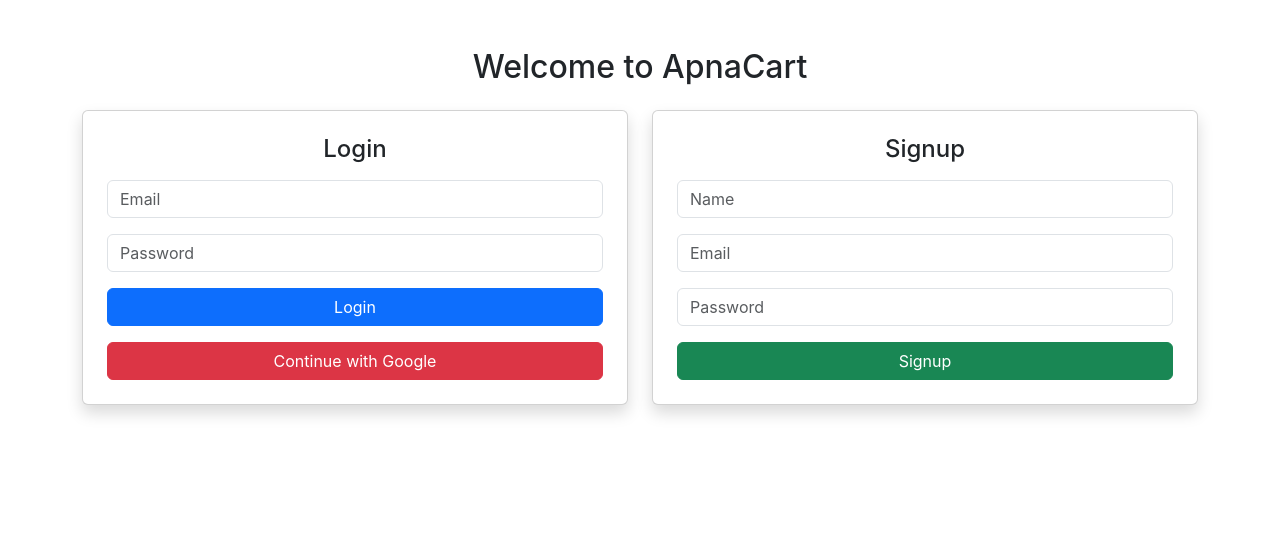
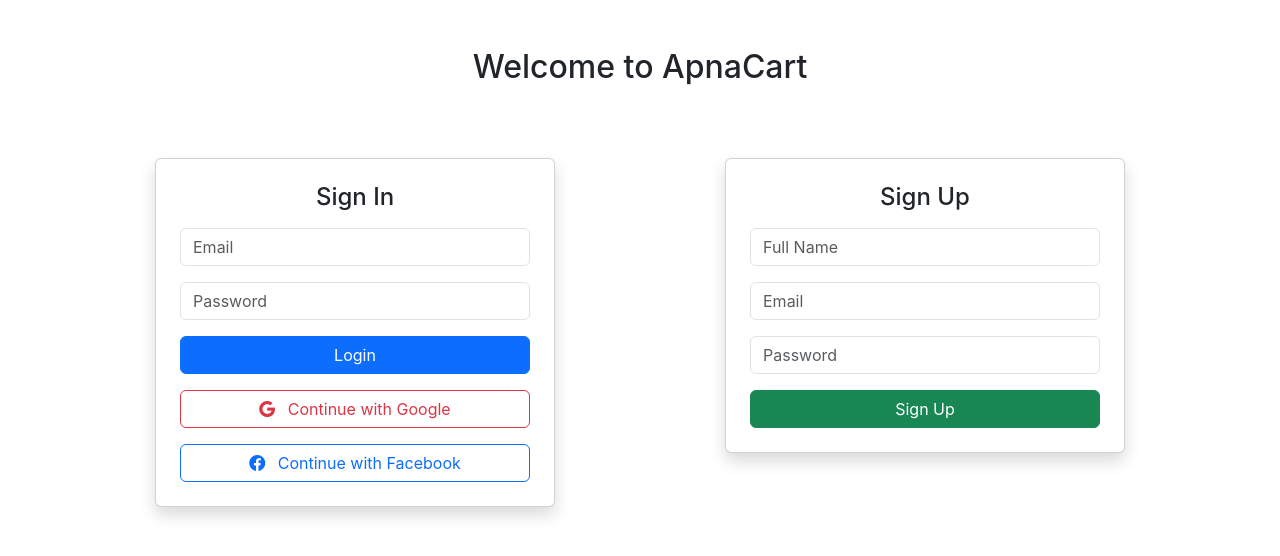
Before and after one commit to zohaib-babar/Apna-cart, a React (Create React App) app: page / in a window 1280 px wide. Shown: the top 556 px of the page. Built offline with nearby package versions, Linux system fonts and the light colour scheme.

Commit message:
add login.js

```diff
--- a/src/components/Login.js
+++ b/src/components/Login.js
@@ -1,111 +1,111 @@
+import React, { useState } from "react";
+import axios from "axios";
+
+export default function Login({ onLogin }) {
+  const [form, setForm] = useState({ email: "", password: "" });
+
+  const handleChange = (e) => {
+    setForm({ ...form, [e.target.name]: e.target.value });
+  };
+
+  const handleSubmit = async (e) => {
+    e.preventDefault();
+    try {
+      const res = await axios.post("http://localhost:5000/api/auth/login", form);
+
+      // Save JWT token
+      localStorage.setItem("token", res.data.token);
+
+      alert("Login successful ✅");
+      onLogin(); // parent ko inform karna (dashboard redirect, etc.)
+    } catch (err) {
+      alert(err.response?.data?.error || "Login failed");
+    }
+  };
+
+  return (
+    <div className="container mt-5">
+      <div className="card shadow p-4" style={{ maxWidth: "400px", margin: "auto" }}>
+        <h4 className="mb-3 text-center">Sign In</h4>
+        <form onSubmit={handleSubmit}>
+          <input
+            type="email"
+            name="email"
+            className="form-control mb-3"
+            placeholder="Email"
+            value={form.email}
+            onChange={handleChange}
+          />
+          <input
+            type="password"
+            name="password"
+            className="form-control mb-3"
+            placeholder="Password"
+            value={form.password}
+            onChange={handleChange}
+          />
+          <button className="btn btn-primary w-100">Login</button>
+        </form>
+
+        <div className="text-center mt-3">
+          <button type="button" className="btn btn-outline-danger w-100">
+            <i className="bi bi-google me-2"></i> Continue with Google
+          </button>
+        </div>
+
+        <div className="text-center mt-3">
+          <button type="button" className="btn btn-outline-primary w-100">
+            <i className="bi bi-facebook me-2"></i> Continue with Facebook
+          </button>
+        </div>
+      </div>
+    </div>
+  );
+}
+
 // import React, { useState } from "react";
 // import axios from "axios";
 
 // export default function Login({ onLogin }) {
-//   const [form, setForm] = useState({ email: "", password: "" });
-
-//   const handleChange = (e) => {
-//     setForm({ ...form, [e.target.name]: e.target.value });
-//   };
+//   const [email, setEmail] = useState("");
+//   const [password, setPassword] = useState("");
 
 //   const handleSubmit = async (e) => {
 //     e.preventDefault();
 //     try {
-//       const res = await axios.post("http://localhost:5000/api/auth/login", form);
-
-//       // Save JWT token
-//       localStorage.setItem("token", res.data.token);
-
-//       alert("Login successful ✅");
-//       onLogin(); // parent ko inform karna (dashboard redirect, etc.)
+//       const res = await axios.post("http://localhost:5000/api/auth/login", {
+//         email,
+//         password,
+//       });
+//       alert(res.data.message);
+//       localStorage.setItem("token", res.data.token); // JWT token save
+//       onLogin();
 //     } catch (err) {
 //       alert(err.response?.data?.error || "Login failed");
 //     }
 //   };
 
 //   return (
-//     <div className="container mt-5">
-//       <div className="card shadow p-4" style={{ maxWidth: "400px", margin: "auto" }}>
-//         <h4 className="mb-3 text-center">Sign In</h4>
-//         <form onSubmit={handleSubmit}>
-//           <input
-//             type="email"
-//             name="email"
-//             className="form-control mb-3"
-//             placeholder="Email"
-//             value={form.email}
-//             onChange={handleChange}
-//           />
-//           <input
-//             type="password"
-//             name="password"
-//             className="form-control mb-3"
-//             placeholder="Password"
-//             value={form.password}
-//             onChange={handleChange}
-//           />
-//           <button className="btn btn-primary w-100">Login</button>
-//         </form>
-
-//         <div className="text-center mt-3">
-//           <button type="button" className="btn btn-outline-danger w-100">
-//             <i className="bi bi-google me-2"></i> Continue with Google
-//           </button>
-//         </div>
-
-//         <div className="text-center mt-3">
-//           <button type="button" className="btn btn-outline-primary w-100">
-//             <i className="bi bi-facebook me-2"></i> Continue with Facebook
-//           </button>
-//         </div>
-//       </div>
+//     <div className="card shadow p-4">
+//       <h4 className="mb-3 text-center">Login</h4>
+//       <form onSubmit={handleSubmit}>
+//         <input
+//           type="email"
+//           className="form-control mb-3"
+//           placeholder="Email"
+//           value={email}
+//           onChange={(e) => setEmail(e.target.value)}
+//         />
+//         <input
+//           type="password"
+//           className="form-control mb-3"
+//           placeholder="Password"
+//           value={password}
+//           onChange={(e) => setPassword(e.target.value)}
+//         />
+//         <button className="btn btn-primary w-100">Login</button>
+//         <button className="btn btn-danger mt-3 w-100">Continue with Google</button>
+//       </form>
 //     </div>
 //   );
 // }
-
-import React, { useState } from "react";
-import axios from "axios";
-
-export default function Login({ onLogin }) {
-  const [email, setEmail] = useState("");
-  const [password, setPassword] = useState("");
-
-  const handleSubmit = async (e) => {
-    e.preventDefault();
-    try {
-      const res = await axios.post("http://localhost:5000/api/auth/login", {
-        email,
-        password,
-      });
-      alert(res.data.message);
-      localStorage.setItem("token", res.data.token); // JWT token save
-      onLogin();
-    } catch (err) {
-      alert(err.response?.data?.error || "Login failed");
-    }
-  };
-
-  return (
-    <div className="card shadow p-4">
-      <h4 className="mb-3 text-center">Login</h4>
-      <form onSubmit={handleSubmit}>
-        <input
-          type="email"
-          className="form-control mb-3"
-          placeholder="Email"
-          value={email}
-          onChange={(e) => setEmail(e.target.value)}
-        />
-        <input
-          type="password"
-          className="form-control mb-3"
-          placeholder="Password"
-          value={password}
-          onChange={(e) => setPassword(e.target.value)}
-        />
-        <button className="btn btn-primary w-100">Login</button>
-        <button className="btn btn-danger mt-3 w-100">Continue with Google</button>
-      </form>
-    </div>
-  );
-}
--- a/src/components/Signup.js
+++ b/src/components/Signup.js
@@ -1,70 +1,3 @@
-// import React, { useState } from "react";
-// import axios from "axios";
-
-// export default function Signup() {
-//   const [name, setName] = useState("");
-//   const [email, setEmail] = useState("");
-//   const [password, setPassword] = useState("");
-
-//   const handleSubmit = async (e) => {
-//     e.preventDefault();
-
-//     try {
-//       // Backend ko request bhej rahe hain
-//       const res = await axios.post("http://localhost:5000/api/auth/signup", {
-//         name,
-//         email,
-//         password,
-//       });
-
-//       alert(res.data.message); // "User registered successfully!"
-//       console.log("User saved in DB:", res.data);
-
-//       // Form clear
-//       setName("");
-//       setEmail("");
-//       setPassword("");
-//     } catch (err) {
-//       alert(err.response?.data?.error || "Signup failed");
-//     }
-//   };
-
-//   return (
-//     <div className="container mt-5">
-//       <div
-//         className="card shadow p-4"
-//         style={{ maxWidth: "400px", margin: "auto" }}
-//       >
-//         <h4 className="mb-3 text-center">Sign Up</h4>
-//         <form onSubmit={handleSubmit}>
-//           <input
-//             type="text"
-//             className="form-control mb-3"
-//             placeholder="Full Name"
-//             value={name}
-//             onChange={(e) => setName(e.target.value)}
-//           />
-//           <input
-//             type="email"
-//             className="form-control mb-3"
-//             placeholder="Email"
-//             value={email}
-//             onChange={(e) => setEmail(e.target.value)}
-//           />
-//           <input
-//             type="password"
-//             className="form-control mb-3"
-//             placeholder="Password"
-//             value={password}
-//             onChange={(e) => setPassword(e.target.value)}
-//           />
-//           <button className="btn btn-success w-100">Sign Up</button>
-//         </form>
-//       </div>
-//     </div>
-//   );
-// }
-
 import React, { useState } from "react";
 import axios from "axios";
 
@@ -73,28 +6,41 @@
   const [email, setEmail] = useState("");
   const [password, setPassword] = useState("");
 
-  const handleSignup = async (e) => {
+  const handleSubmit = async (e) => {
     e.preventDefault();
+
     try {
+      // Backend ko request bhej rahe hain
       const res = await axios.post("http://localhost:5000/api/auth/signup", {
         name,
         email,
         password,
       });
-      alert(res.data.message);
+
+      alert(res.data.message); // "User registered successfully!"
+      console.log("User saved in DB:", res.data);
+
+      // Form clear
+      setName("");
+      setEmail("");
+      setPassword("");
     } catch (err) {
       alert(err.response?.data?.error || "Signup failed");
     }
   };
 
   return (
-    <div className="card shadow p-4">
-      <h4 className="mb-3 text-center">Signup</h4>
-      <form onSubmit={handleSignup}>
+    <div className="container mt-5">
+      <div
+        className="card shadow p-4"
+        style={{ maxWidth: "400px", margin: "auto" }}
+      >
+        <h4 className="mb-3 text-center">Sign Up</h4>
+        <form onSubmit={handleSubmit}>
           <input
             type="text"
             className="form-control mb-3"
-          placeholder="Name"
+            placeholder="Full Name"
             value={name}
             onChange={(e) => setName(e.target.value)}
           />
@@ -112,8 +58,62 @@
             value={password}
             onChange={(e) => setPassword(e.target.value)}
           />
-        <button className="btn btn-success w-100">Signup</button>
+          <button className="btn btn-success w-100">Sign Up</button>
         </form>
+      </div>
     </div>
   );
 }
+
+// import React, { useState } from "react";
+// import axios from "axios";
+
+// export default function Signup() {
+//   const [name, setName] = useState("");
+//   const [email, setEmail] = useState("");
+//   const [password, setPassword] = useState("");
+
+//   const handleSignup = async (e) => {
+//     e.preventDefault();
+//     try {
+//       const res = await axios.post("http://localhost:5000/api/auth/signup", {
+//         name,
+//         email,
+//         password,
+//       });
+//       alert(res.data.message);
+//     } catch (err) {
+//       alert(err.response?.data?.error || "Signup failed");
+//     }
+//   };
+
+//   return (
+//     <div className="card shadow p-4">
+//       <h4 className="mb-3 text-center">Signup</h4>
+//       <form onSubmit={handleSignup}>
+//         <input
+//           type="text"
+//           className="form-control mb-3"
+//           placeholder="Name"
+//           value={name}
+//           onChange={(e) => setName(e.target.value)}
+//         />
+//         <input
+//           type="email"
+//           className="form-control mb-3"
+//           placeholder="Email"
+//           value={email}
+//           onChange={(e) => setEmail(e.target.value)}
+//         />
+//         <input
+//           type="password"
+//           className="form-control mb-3"
+//           placeholder="Password"
+//           value={password}
+//           onChange={(e) => setPassword(e.target.value)}
+//         />
+//         <button className="btn btn-success w-100">Signup</button>
+//       </form>
+//     </div>
+//   );
+// }
```
Lines whose indentation alone changed are shown as unchanged.
